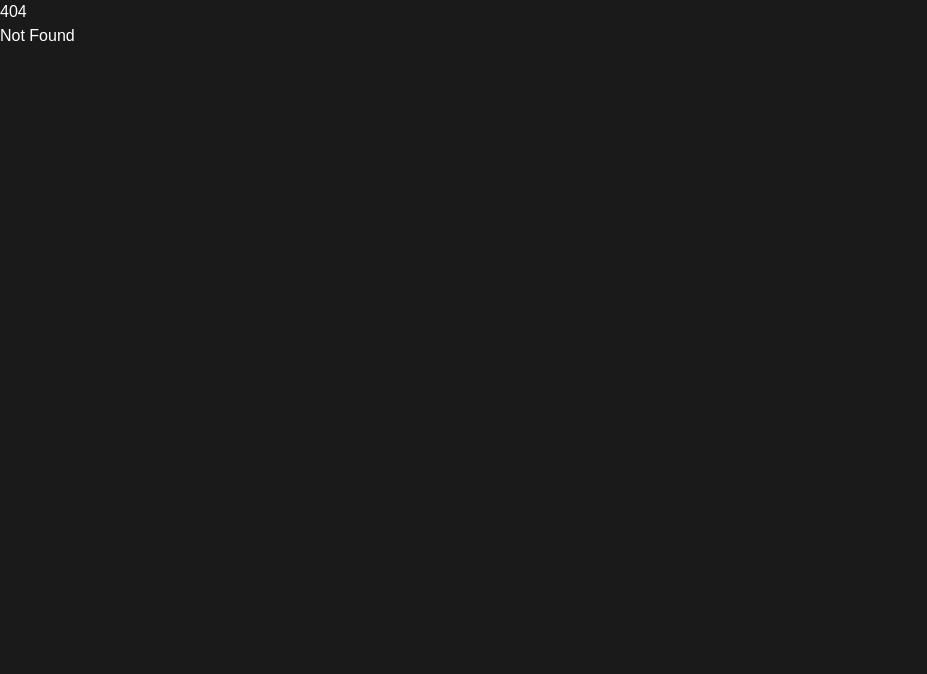
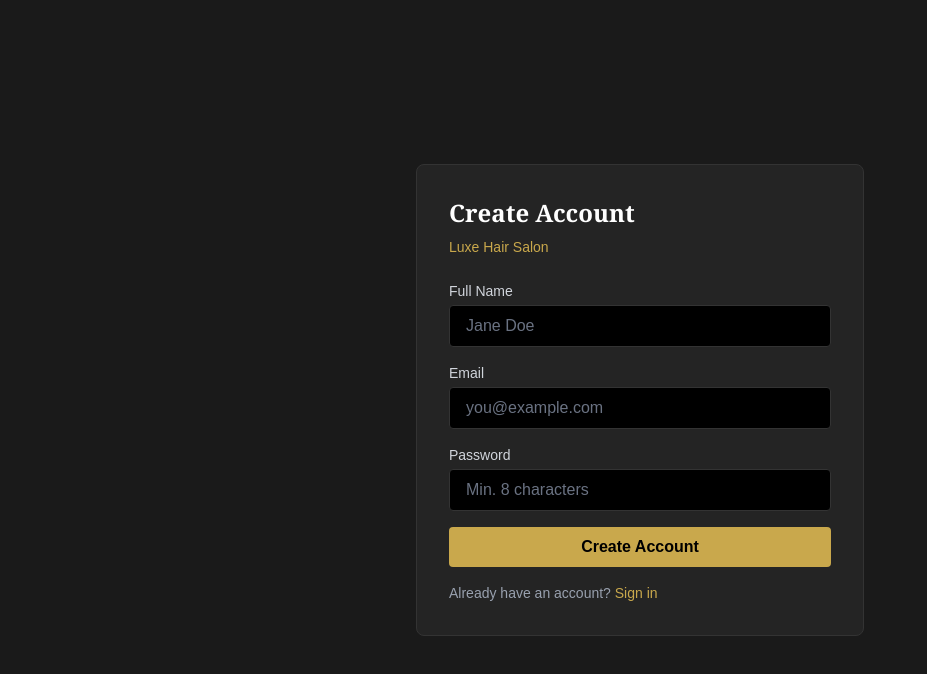
Before and after one commit to NotLennie/lennie-onyx-project, a SvelteKit app in the folder packages/web/: page /signup in a window 1280 px wide. Before the commit this address had no page. Shown: the top 674 px of the page, without its empty margins (0-927 px from the left). Built offline with nearby package versions, Linux system fonts and the light colour scheme.

Commit message:
feat(web): add signup page for client registration

```diff
--- /dev/null
+++ b/packages/web/src/routes/signup/+page.server.ts
@@ -0,0 +1,49 @@
+import { fail, redirect } from '@sveltejs/kit';
+import type { Actions } from './$types';
+
+export const actions: Actions = {
+  default: async ({ request, cookies, platform }) => {
+    const API_BASE = platform?.env?.API_URL ?? 'http://localhost:8787';
+
+    const form = await request.formData();
+    const name = form.get('name') as string;
+    const email = form.get('email') as string;
+    const password = form.get('password') as string;
+
+    if (!name || !email || !password) {
+      return fail(400, { error: 'All fields are required.' });
+    }
+    if (password.length < 8) {
+      return fail(400, { error: 'Password must be at least 8 characters.' });
+    }
+
+    const res = await fetch(`${API_BASE}/api/auth/signup`, {
+      method: 'POST',
+      headers: { 'Content-Type': 'application/json' },
+      body: JSON.stringify({ name, email, password }),
+    });
+
+    if (res.status === 409) {
+      return fail(409, { error: 'An account with this email already exists. Please log in instead.' });
+    }
+    if (!res.ok) {
+      return fail(500, { error: 'Signup failed. Please try again.' });
+    }
+
+    const setCookie = res.headers.get('Set-Cookie');
+    const match = setCookie?.match(/session=([^;]+)/);
+    if (!match) {
+      return fail(500, { error: 'Signup failed. Please try again.' });
+    }
+
+    cookies.set('session', match[1], {
+      path: '/',
+      httpOnly: true,
+      sameSite: 'lax',
+      secure: true,
+      maxAge: 60 * 60 * 24 * 7,
+    });
+
+    throw redirect(303, '/portal/dashboard');
+  },
+};
--- /dev/null
+++ b/packages/web/src/routes/signup/+page.svelte
@@ -0,0 +1,59 @@
+<script lang="ts">
+  import type { ActionData } from './$types';
+  let { form } = $props<{ form: ActionData }>();
+</script>
+
+<svelte:head><title>Sign Up — Luxe Hair Salon</title></svelte:head>
+
+<div class="min-h-screen flex items-center justify-center" style="background: var(--color-bg)">
+  <div class="w-full max-w-md p-8 rounded-lg" style="background: var(--color-surface); border: 1px solid var(--color-border)">
+    <h1 class="text-2xl font-serif font-bold text-white mb-2">Create Account</h1>
+    <p class="text-sm mb-6" style="color: var(--color-gold)">Luxe Hair Salon</p>
+
+    {#if form?.error}
+      <p class="mb-4 text-red-400 text-sm">{form.error}</p>
+    {/if}
+
+    <form method="POST" class="space-y-4">
+      <div>
+        <label for="name" class="block text-sm text-gray-300 mb-1">Full Name</label>
+        <input
+          id="name" name="name" type="text" required
+          class="w-full px-4 py-2 rounded bg-black border text-white placeholder-gray-500 focus:outline-none"
+          style="border-color: var(--color-border)"
+          placeholder="Jane Doe"
+        />
+      </div>
+      <div>
+        <label for="email" class="block text-sm text-gray-300 mb-1">Email</label>
+        <input
+          id="email" name="email" type="email" required
+          class="w-full px-4 py-2 rounded bg-black border text-white placeholder-gray-500 focus:outline-none"
+          style="border-color: var(--color-border)"
+          placeholder="you@example.com"
+        />
+      </div>
+      <div>
+        <label for="password" class="block text-sm text-gray-300 mb-1">Password</label>
+        <input
+          id="password" name="password" type="password" required minlength="8"
+          class="w-full px-4 py-2 rounded bg-black border text-white placeholder-gray-500 focus:outline-none"
+          style="border-color: var(--color-border)"
+          placeholder="Min. 8 characters"
+        />
+      </div>
+      <button
+        type="submit"
+        class="w-full py-2 px-4 font-semibold rounded text-black transition hover:opacity-90"
+        style="background: var(--color-gold)"
+      >
+        Create Account
+      </button>
+    </form>
+
+    <p class="mt-4 text-sm text-gray-400">
+      Already have an account?
+      <a href="/login" style="color: var(--color-gold)" class="hover:underline">Sign in</a>
+    </p>
+  </div>
+</div>
```
